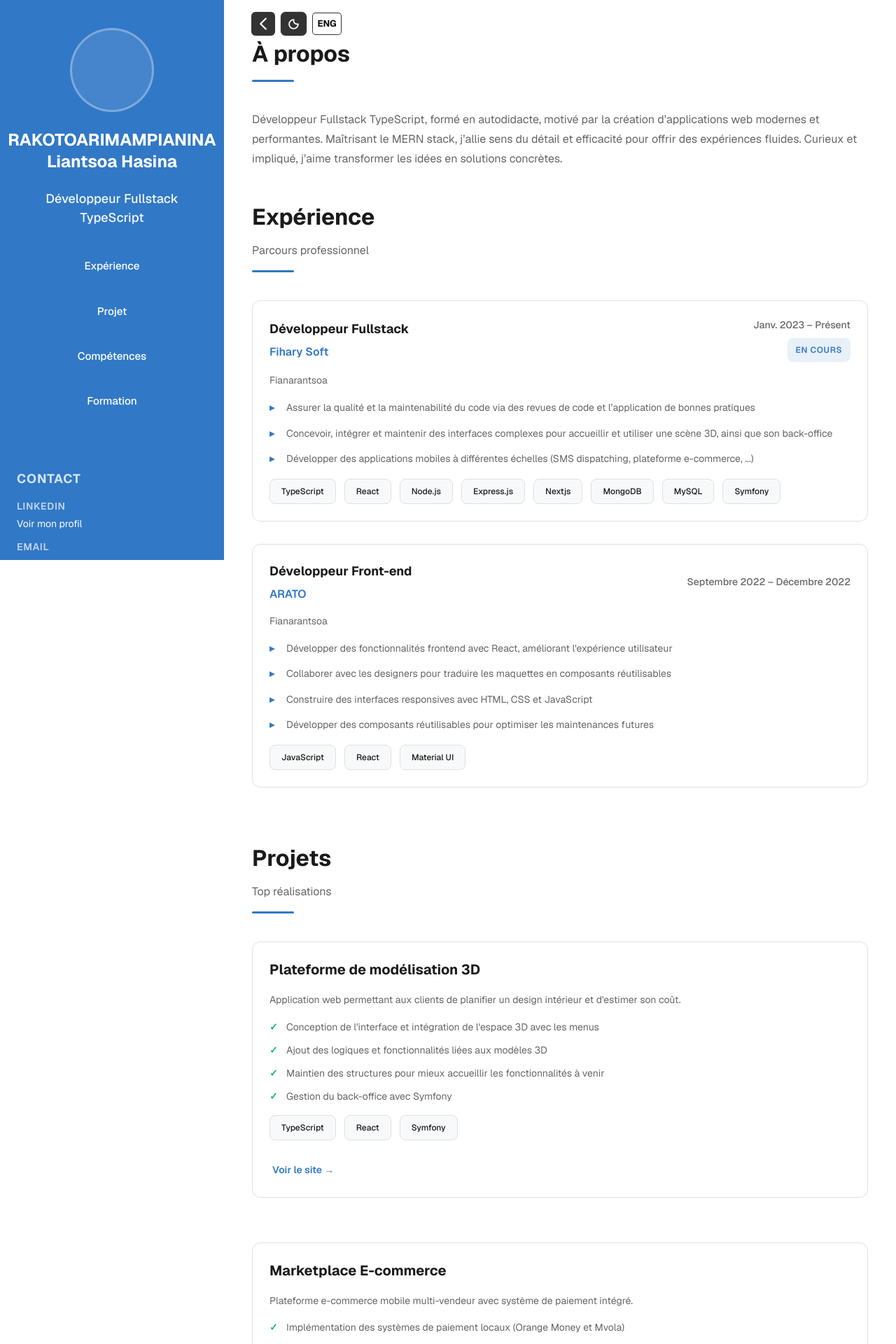
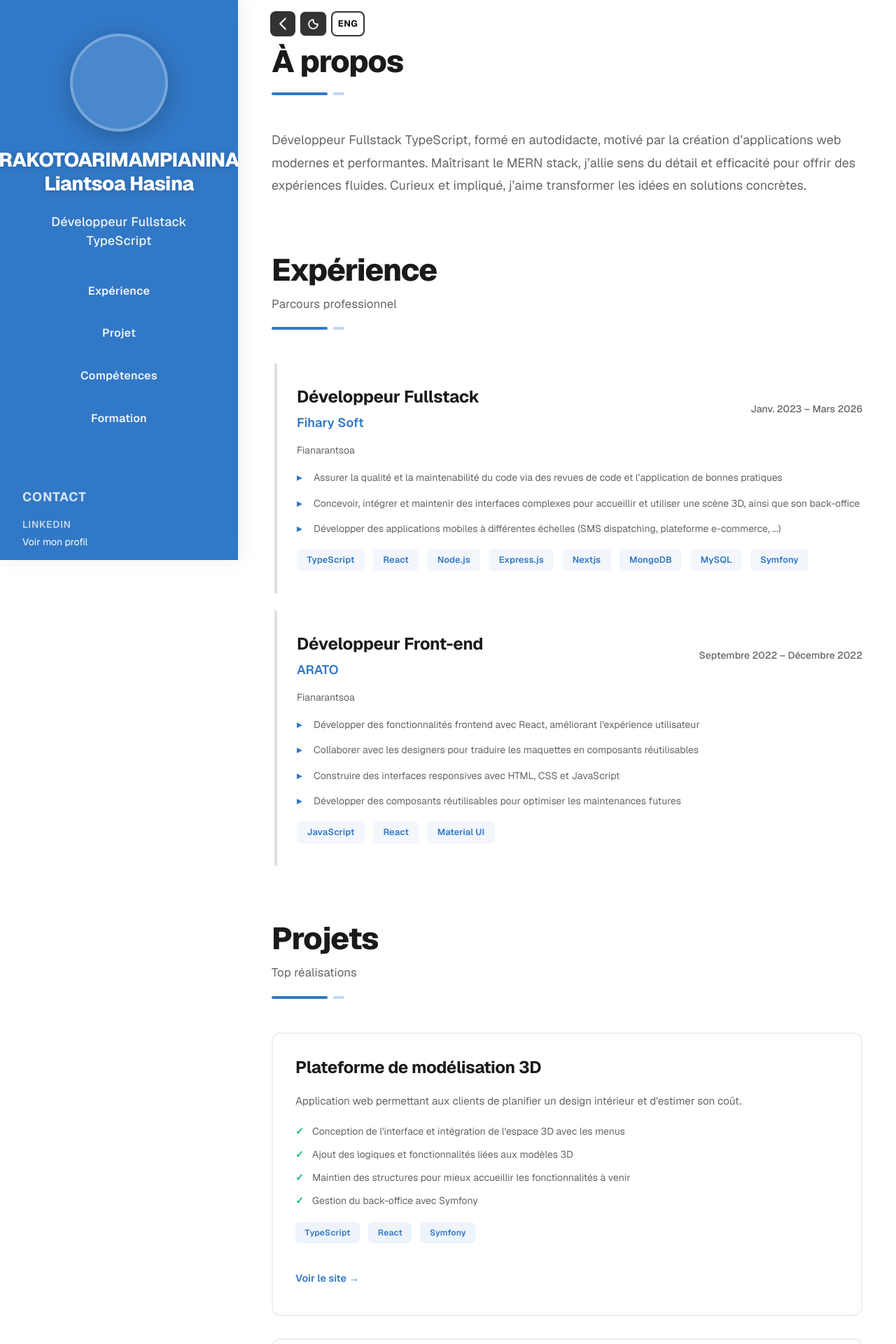
Before and after one commit to LiantsoHasina/liantsorak-cv, a Next.js app: page / in a window 1280 px wide. Shown: the top 1920 px of the page at 70% size. Built offline with nearby package versions, Linux system fonts and the light colour scheme.

Commit message:
template: added transition

```diff
--- a/components/Header.tsx
+++ b/components/Header.tsx
@@ -20,7 +20,7 @@ const Header: React.FC<Props> = ({ toRef, lang }) => {
   return <div className={styles.header}>
     {
       data.map(
-        ({ label, value }) => <div className={styles.link} onClick={() => toRef(value)}>
+        ({ label, value }, i) => <div key={`${label}+${i}`} className={styles.link} onClick={() => toRef(value)}>
           { label[lang] }
       </div>
       )
--- a/data/cv-data.ts
+++ b/data/cv-data.ts
@@ -78,8 +78,8 @@ const fr = {
       company: "Fihary Soft",
       location: "Fianarantsoa",
       startDate: "Janv. 2023",
-      endDate: "Présent",
-      current: true,
+      endDate: "Mars 2026",
+      current: false,
       description: [
         "Assurer la qualité et la maintenabilité du code via des revues de code et l’application de bonnes pratiques",
         "Concevoir, intégrer et maintenir des interfaces complexes pour accueillir et utiliser une scène 3D, ainsi que son back-office",
@@ -208,8 +208,8 @@ const eng = {
       company: "Fihary Soft",
       location: "Fianarantsoa",
       startDate: "Jan 2023",
-      endDate: "Present",
-      current: true,
+      endDate: "Mars 2026",
+      current: false,
       description: [
         "Ensure code quality and maintainability through code reviews and best practices",
         "Design, integrate, and maintain complex interfaces to host and interact with a 3D scene and its back-office",
--- a/styles/Header.module.scss
+++ b/styles/Header.module.scss
@@ -2,40 +2,40 @@
   display: flex;
   flex-direction: column;
   align-items: center;
-  gap: 2rem;
+  gap: 1.5rem;
   margin-bottom: 2.5em;
   top: 1em;
 
   .link {
-    color: #fff;
+    color: rgba(255, 255, 255, 0.92);
     position: relative;
-    font-size: 0.95rem;
-    font-weight: 500;
-    // color: #4b5563;
+    font-size: 1rem;
+    font-weight: 600;
     text-decoration: none;
-    padding: 0.3rem 0;
-    transition: color 0.25s ease;
+    padding: 0.4rem 0.75rem;
+    transition: all 0.3s cubic-bezier(0.4, 0, 0.2, 1);
     cursor: pointer;
+    letter-spacing: 0.02em;
+    border-radius: 6px;
 
     &:hover {
-      color: #111827;
+      color: #fff;
+      background: rgba(255, 255, 255, 0.15);
     }
 
     &::after {
       content: "";
       position: absolute;
-      left: 0;
-      bottom: -2px;
+      left: 0.75rem;
+      bottom: 0.15rem;
       width: 0%;
       height: 2px;
-      background: #111827;
-      transition: width 0.25s ease;
+      background: rgba(255, 255, 255, 0.9);
+      transition: width 0.3s cubic-bezier(0.4, 0, 0.2, 1);
     }
 
     &:hover::after {
-      width: 100%;
+      width: calc(100% - 1.5rem);
     }
   }
-
-
 }
--- a/styles/Portfolio.module.scss
+++ b/styles/Portfolio.module.scss
@@ -47,11 +47,11 @@
 
 .main {
   flex: 1;
-  margin-left: 320px;
-  margin-block: 1em;
-  padding: $spacing-2xl;
-  max-width: 1200px;
-  transition: all .2s ease-in-out;
+  margin-left: 340px;
+  margin-block: 0;
+  padding: 4rem 3rem;
+  max-width: 1280px;
+  transition: all .3s cubic-bezier(0.4, 0, 0.2, 1);
 
   &.collapse {
     margin-left: 0;
@@ -75,9 +75,9 @@
       background-position: center;
       background-size: 80% 80%;
       background-color: #333;
-      box-shadow: 0 0 0 1px #333;
-      border-radius: .3em;
-      transition: all .2s ease-in;
+      box-shadow: 0 0 0 2px #333;
+      border-radius: 6px;
+      transition: all 0.25s cubic-bezier(0.4, 0, 0.2, 1);
       cursor: pointer;
 
       &.light {
@@ -98,9 +98,13 @@
           rotate: 270deg;
         }
       }
+      &:hover {
+        transform: scale(1.05);
+      }
+
       &.dark {
         background-color: #fff;
-        box-shadow: 0 0 0 1px #ddd;
+        box-shadow: 0 0 0 2px #ddd;
       }
     }
 
@@ -111,6 +115,12 @@
       width: 1.5em;
       height: 1.5em;
       cursor: pointer;
+      transition: transform 0.25s cubic-bezier(0.4, 0, 0.2, 1);
+
+      &:hover {
+        transform: scale(1.1);
+      }
+
       &.light {
         background-image: url(../public/mode-dark.svg);
       }
@@ -122,29 +132,41 @@
     .lang {
       text-transform: uppercase;
       display: flex;
-      font-weight: bold;
+      font-weight: 700;
       align-items: center;
       justify-content: center;
-      box-shadow: 0 0 0 1px #333;
-      padding: .4em;
-      width: 40px;
+      box-shadow: 0 0 0 2px #333;
+      padding: .5em;
+      width: 44px;
       background-color: #fff;
       user-select: none;
       cursor: pointer;
-      font-size: small;
-      border-radius: .3em;
+      font-size: 0.8rem;
+      border-radius: 6px;
+      transition: all 0.25s cubic-bezier(0.4, 0, 0.2, 1);
+      letter-spacing: 0.05em;
+
+      &:hover {
+        transform: translateY(-2px);
+        box-shadow: 0 4px 12px rgba(#333, 0.2);
+      }
+
       &.dark {
         color: #fff;
         background-color: #333;
-        box-shadow: 0 0 0 1px #ddd;
+        box-shadow: 0 0 0 2px #ddd;
+
+        &:hover {
+          box-shadow: 0 4px 12px rgba(#ddd, 0.3);
+        }
       }
     }
   }
   .section {
-    margin-bottom: $spacing-3xl;
+    margin-bottom: 5rem;
 
     &:last-of-type {
-      margin-bottom: $spacing-2xl;
+      margin-bottom: 3rem;
     }
   }
 
@@ -167,11 +189,13 @@
 }
 
 .summary {
-  font-size: $font-size-base;
-  line-height: $line-height-relaxed;
+  font-size: 1.125rem;
+  line-height: 1.8;
   color: $color-text-secondary;
   margin: 0;
   max-width: 900px;
+  font-weight: 400;
+  letter-spacing: 0.005em;
 
   &.dark {
     color: #bbb;
@@ -181,13 +205,13 @@
 .content {
   display: flex;
   flex-direction: column;
-  gap: 0;
+  gap: 1.5rem;
 }
 
 .projectsGrid {
   display: grid;
   grid-template-columns: repeat(auto-fit, minmax(450px, 1fr));
-  gap: $spacing-xl;
+  gap: 2rem;
 
   @media (max-width: 900px) {
     grid-template-columns: 1fr;
@@ -197,7 +221,7 @@
 .education {
   display: flex;
   flex-direction: column;
-  gap: 0;
+  gap: 1.5rem;
 }
 
 .footer {
--- a/styles/components/EducationCard.module.scss
+++ b/styles/components/EducationCard.module.scss
@@ -1,12 +1,34 @@
 @import '@/styles/theme';
 
 .card {
-  @include card;
-  margin-bottom: $spacing-lg;
+  background: $color-background;
+  border: none;
+  border-left: 4px solid transparent;
+  border-radius: 0;
+  padding: 1.5rem 0 1.5rem 2rem;
+  margin-bottom: 0;
+  transition: all 0.3s cubic-bezier(0.4, 0, 0.2, 1);
+  position: relative;
+
+  &::before {
+    content: '';
+    position: absolute;
+    left: 0;
+    top: 0;
+    bottom: 0;
+    width: 4px;
+    background: $color-border;
+    transition: all 0.3s cubic-bezier(0.4, 0, 0.2, 1);
+  }
 
   &:hover {
-    border-color: $color-primary;
-    box-shadow: 0 2px 8px rgba($color-primary, 0.08);
+    border-left-color: $color-primary;
+    transform: translateX(8px);
+
+    &::before {
+      background: $color-primary;
+      width: 6px;
+    }
   }
 }
 
@@ -22,17 +44,20 @@
 }
 
 .degree {
-  font-size: $font-size-lg;
-  font-weight: $font-weight-bold;
+  font-size: 1.35rem;
+  font-weight: 700;
   color: $color-text-primary;
   margin: 0;
+  letter-spacing: -0.01em;
+  line-height: 1.3;
 }
 
 .institution {
-  font-size: $font-size-base;
+  font-size: 1.05rem;
   color: $color-primary;
-  font-weight: $font-weight-semibold;
+  font-weight: 600;
   margin: 0;
+  letter-spacing: 0.005em;
 }
 
 .year {
--- a/styles/components/ExperienceCard.module.scss
+++ b/styles/components/ExperienceCard.module.scss
@@ -1,12 +1,34 @@
 @import '@/styles/theme';
 
 .card {
-  @include card;
-  margin-bottom: $spacing-xl;
+  background: $color-background;
+  border: none;
+  border-left: 4px solid transparent;
+  border-radius: 0;
+  padding: 2rem 0 2rem 2rem;
+  margin-bottom: 0;
+  transition: all 0.3s cubic-bezier(0.4, 0, 0.2, 1);
+  position: relative;
+
+  &::before {
+    content: '';
+    position: absolute;
+    left: 0;
+    top: 0;
+    bottom: 0;
+    width: 4px;
+    background: $color-border;
+    transition: all 0.3s cubic-bezier(0.4, 0, 0.2, 1);
+  }
 
   &:hover {
-    border-color: $color-primary;
-    box-shadow: 0 4px 12px rgba($color-primary, 0.1);
+    border-left-color: $color-primary;
+    transform: translateX(8px);
+
+    &::before {
+      background: $color-primary;
+      width: 6px;
+    }
   }
 }
 
@@ -28,17 +50,20 @@
 }
 
 .role {
-  font-size: $font-size-lg;
-  font-weight: $font-weight-bold;
+  font-size: 1.5rem;
+  font-weight: 700;
   color: $color-text-primary;
   margin: 0;
+  letter-spacing: -0.01em;
+  line-height: 1.3;
 }
 
 .company {
-  font-size: $font-size-base;
+  font-size: 1.125rem;
   color: $color-primary;
-  font-weight: $font-weight-semibold;
+  font-weight: 600;
   margin: 0;
+  letter-spacing: 0.005em;
 }
 
 .dateSection {
@@ -109,18 +134,20 @@
 .tag {
   display: inline-block;
   user-select: none;
-  background: $color-background-secondary;
-  color: $color-text-primary;
-  padding: $spacing-xs $spacing-md;
-  border-radius: $border-radius-md;
-  font-size: $font-size-xs;
-  font-weight: $font-weight-medium;
-  border: 1px solid $color-border;
-  transition: all $transition-normal;
+  background: rgba($color-primary, 0.06);
+  color: $color-primary;
+  padding: 0.4rem 0.9rem;
+  border-radius: 6px;
+  font-size: 0.8rem;
+  font-weight: 600;
+  border: none;
+  transition: all 0.25s cubic-bezier(0.4, 0, 0.2, 1);
+  letter-spacing: 0.01em;
 
   &:hover {
-    background: $color-primary-subtle;
-    border-color: $color-primary;
-    color: $color-primary;
+    background: $color-primary;
+    color: white;
+    transform: translateY(-2px);
+    box-shadow: 0 4px 12px rgba($color-primary, 0.25);
   }
 }
--- a/styles/components/ProjectCard.module.scss
+++ b/styles/components/ProjectCard.module.scss
@@ -1,32 +1,58 @@
 @import '@/styles/theme';
 
 .card {
-  @include card;
-  margin-bottom: $spacing-xl;
+  background: $color-background;
+  border: 2px solid rgba($color-border, 0.5);
+  border-radius: 12px;
+  padding: 2rem;
+  margin-bottom: 0;
   display: flex;
   flex-direction: column;
-  gap: $spacing-md;
+  gap: 1.25rem;
+  transition: all 0.3s cubic-bezier(0.4, 0, 0.2, 1);
+  position: relative;
+  overflow: hidden;
 
+  &::after {
+    content: '';
+    position: absolute;
+    top: 0;
+    left: 0;
+    right: 0;
+    height: 3px;
+    background: $color-primary;
+    transform: scaleX(0);
+    transform-origin: left;
+    transition: transform 0.4s cubic-bezier(0.4, 0, 0.2, 1);
+  }
 
   &.dark {
-    background-color: #eee;
+    background-color: #f5f5f5;
   }
+
   &:hover {
-    border-color: $color-primary;
-    box-shadow: 0 4px 12px rgba($color-primary, 0.1);
+    border-color: rgba($color-primary, 0.4);
+    box-shadow: 0 12px 40px rgba($color-primary, 0.12);
+    transform: translateY(-4px);
+
+    &::after {
+      transform: scaleX(1);
+    }
   }
 }
 
 .title {
-  font-size: $font-size-xl;
-  font-weight: $font-weight-bold;
+  font-size: 1.5rem;
+  font-weight: 700;
   color: $color-text-primary;
   margin: 0;
+  letter-spacing: -0.015em;
+  line-height: 1.3;
 }
 
 .description {
-  font-size: $font-size-sm;
-  line-height: $line-height-relaxed;
+  font-size: 0.95rem;
+  line-height: 1.7;
   color: $color-text-secondary;
   margin: 0;
 }
@@ -65,19 +91,21 @@
 .tag {
   display: inline-block;
   user-select: none;
-  background: $color-background-secondary;
-  color: $color-text-primary;
-  padding: $spacing-xs $spacing-md;
-  border-radius: $border-radius-md;
-  font-size: $font-size-xs;
-  font-weight: $font-weight-medium;
-  border: 1px solid $color-border;
-  transition: all $transition-normal;
+  background: rgba($color-primary, 0.08);
+  color: $color-primary;
+  padding: 0.4rem 0.85rem;
+  border-radius: 6px;
+  font-size: 0.75rem;
+  font-weight: 600;
+  border: none;
+  transition: all 0.25s cubic-bezier(0.4, 0, 0.2, 1);
+  letter-spacing: 0.02em;
 
   &:hover {
-    background: $color-primary-subtle;
-    border-color: $color-primary;
-    color: $color-primary;
+    background: $color-primary;
+    color: white;
+    transform: translateY(-2px);
+    box-shadow: 0 4px 12px rgba($color-primary, 0.3);
   }
 }
 
@@ -93,14 +121,30 @@
   align-items: center;
   color: $color-primary;
   text-decoration: none;
-  font-size: $font-size-sm;
-  font-weight: $font-weight-semibold;
-  transition: all $transition-normal;
-  padding: 0.25rem;
+  font-size: 0.9rem;
+  font-weight: 600;
+  transition: all 0.25s cubic-bezier(0.4, 0, 0.2, 1);
+  padding: 0.5rem 0;
+  position: relative;
+
+  &::after {
+    content: '';
+    position: absolute;
+    bottom: 0.25rem;
+    left: 0;
+    width: 0;
+    height: 2px;
+    background: $color-primary;
+    transition: width 0.3s cubic-bezier(0.4, 0, 0.2, 1);
+  }
 
   &:hover {
     color: $color-primary-dark;
-    text-decoration: underline;
+    transform: translateX(4px);
+
+    &::after {
+      width: calc(100% - 24px);
+    }
   }
 
   &:focus-visible {
--- a/styles/components/SectionHeader.module.scss
+++ b/styles/components/SectionHeader.module.scss
@@ -3,8 +3,10 @@
 .header {
   display: flex;
   flex-direction: column;
-  gap: $spacing-md;
-  margin-bottom: $spacing-2xl;
+  gap: 0.75rem;
+  margin-bottom: 3rem;
+  position: relative;
+
   &.dark {
     .title {
       color: #fff;
@@ -16,24 +18,50 @@
 }
 
 .title {
-  font-size: $font-size-3xl;
-  font-weight: $font-weight-bold;
+  font-size: 2.75rem;
+  font-weight: 800;
   color: $color-text-primary;
   margin: 0;
-  line-height: $line-height-tight;
+  line-height: 1.1;
+  letter-spacing: -0.025em;
+  position: relative;
+  display: inline-block;
+  width: fit-content;
+
+  @media (max-width: $breakpoint-tablet) {
+    font-size: 2.25rem;
+  }
+
+  @media (max-width: $breakpoint-mobile) {
+    font-size: 1.875rem;
+  }
 }
 
 .subtitle {
-  font-size: $font-size-base;
+  font-size: 1.05rem;
   color: $color-text-secondary;
   margin: 0;
-  line-height: $line-height-normal;
+  line-height: 1.5;
+  font-weight: 400;
+  letter-spacing: 0.01em;
 }
 
 .divider {
-  height: 3px;
-  width: 60px;
+  height: 4px;
+  width: 80px;
   background: $color-primary;
-  border-radius: $border-radius-md;
-  margin: 0;
+  border-radius: 2px;
+  margin: 0.5rem 0 0 0;
+  position: relative;
+
+  &::after {
+    content: '';
+    position: absolute;
+    right: -24px;
+    top: 0;
+    height: 4px;
+    width: 16px;
+    background: rgba($color-primary, 0.3);
+    border-radius: 2px;
+  }
 }
--- a/styles/components/Sidebar.module.scss
+++ b/styles/components/Sidebar.module.scss
@@ -4,22 +4,24 @@
   position: fixed;
   left: 0;
   top: 0;
-  width: 320px;
+  width: 340px;
   height: 100vh;
   background: $color-primary;
   color: white;
   overflow-y: auto;
-  padding: $spacing-2xl $spacing-lg;
+  padding: 3rem 2rem;
   display: flex;
   flex-direction: column;
   justify-content: space-between;
   gap: $spacing-2xl;
-  transition: all .2s ease-in-out;
+  transition: all .3s cubic-bezier(0.4, 0, 0.2, 1);
+  box-shadow: 4px 0 24px rgba(0, 0, 0, 0.08);
 
   @media (min-width: $breakpoint-tablet) {
     &.collapsed {
       width: 0px;
       padding: 0;
+      box-shadow: none;
     }
   }
 
@@ -27,13 +29,14 @@
     position: static;
     width: 100%;
     height: auto;
-    padding: $spacing-xl $spacing-lg;
+    padding: 2.5rem 1.5rem;
     margin-bottom: $spacing-2xl;
-
+    box-shadow: 0 4px 24px rgba(0, 0, 0, 0.08);
 
     &.collapsed {
       height: 0;
       padding: 0;
+      box-shadow: none;
     }
   }
 }
@@ -46,31 +49,40 @@
 }
 
 .avatar {
-  width: 120px;
-  height: 120px;
+  width: 140px;
+  height: 140px;
   border-radius: 50%;
-  background: rgba(255, 255, 255, 0.1);
-  border: 3px solid rgba(255, 255, 255, 0.3);
+  background: rgba(255, 255, 255, 0.12);
+  border: 4px solid rgba(255, 255, 255, 0.25);
   flex-shrink: 0;
+  box-shadow: 0 8px 32px rgba(0, 0, 0, 0.2);
+  transition: transform 0.3s cubic-bezier(0.4, 0, 0.2, 1);
+
+  &:hover {
+    transform: scale(1.05);
+  }
 
   @media (max-width: $breakpoint-tablet) {
-    width: 100px;
-    height: 100px;
+    width: 110px;
+    height: 110px;
   }
 }
 
 .name {
-  font-size: $font-size-2xl;
-  font-weight: $font-weight-bold;
+  font-size: 1.75rem;
+  font-weight: 800;
   margin: 0;
-  line-height: $line-height-tight;
+  line-height: 1.2;
+  letter-spacing: -0.02em;
+  text-shadow: 0 2px 8px rgba(0, 0, 0, 0.15);
 }
 
 .title {
-  font-size: $font-size-lg;
-  font-weight: $font-weight-medium;
-  opacity: 0.95;
+  font-size: 1.125rem;
+  font-weight: 500;
+  opacity: 0.92;
   margin: 0;
+  letter-spacing: 0.01em;
 }
 
 .bio {
--- a/styles/components/SkillsSection.module.scss
+++ b/styles/components/SkillsSection.module.scss
@@ -3,11 +3,11 @@
 .container {
   display: grid;
   grid-template-columns: repeat(2, 1fr);
-  gap: $spacing-xl;
+  gap: 2.5rem;
 
   @media (max-width: $breakpoint-tablet) {
     grid-template-columns: 1fr;
-    gap: $spacing-lg;
+    gap: 2rem;
   }
 }
 
@@ -17,13 +17,27 @@
 }
 
 .category {
-  font-size: $font-size-lg;
-  font-weight: $font-weight-semibold;
+  font-size: 1.25rem;
+  font-weight: 700;
   color: $color-text-primary;
-  margin: 0;
-  padding-bottom: $spacing-sm;
-  border-bottom: 2px solid $color-primary;
+  margin: 0 0 1.25rem 0;
+  padding-bottom: 0.625rem;
+  border-bottom: 3px solid $color-primary;
   display: inline-block;
+  letter-spacing: -0.01em;
+  position: relative;
+
+  &::after {
+    content: '';
+    position: absolute;
+    bottom: -3px;
+    left: 0;
+    right: 0;
+    height: 3px;
+    background: rgba($color-primary, 0.2);
+    transform: scaleX(1.2);
+  }
+
   &.dark {
     color: #fff;
   }
@@ -37,21 +51,21 @@
 
 .skill {
   display: inline-block;
-  background: $color-background-secondary;
+  background: rgba($color-primary, 0.06);
   color: $color-text-primary;
-  padding: $spacing-sm $spacing-md;
-  border-radius: $border-radius-lg;
-  font-size: $font-size-sm;
-  font-weight: $font-weight-medium;
-  border: 1px solid $color-border;
-  transition: all $transition-normal;
+  padding: 0.65rem 1.1rem;
+  border-radius: 8px;
+  font-size: 0.9rem;
+  font-weight: 600;
+  border: none;
+  transition: all 0.25s cubic-bezier(0.4, 0, 0.2, 1);
   cursor: default;
+  letter-spacing: 0.01em;
 
   &:hover {
     background: $color-primary;
     color: white;
-    border-color: $color-primary;
-    transform: translateY(-2px);
-    box-shadow: 0 2px 8px rgba($color-primary, 0.2);
+    transform: translateY(-3px);
+    box-shadow: 0 6px 20px rgba($color-primary, 0.25);
   }
 }
```
